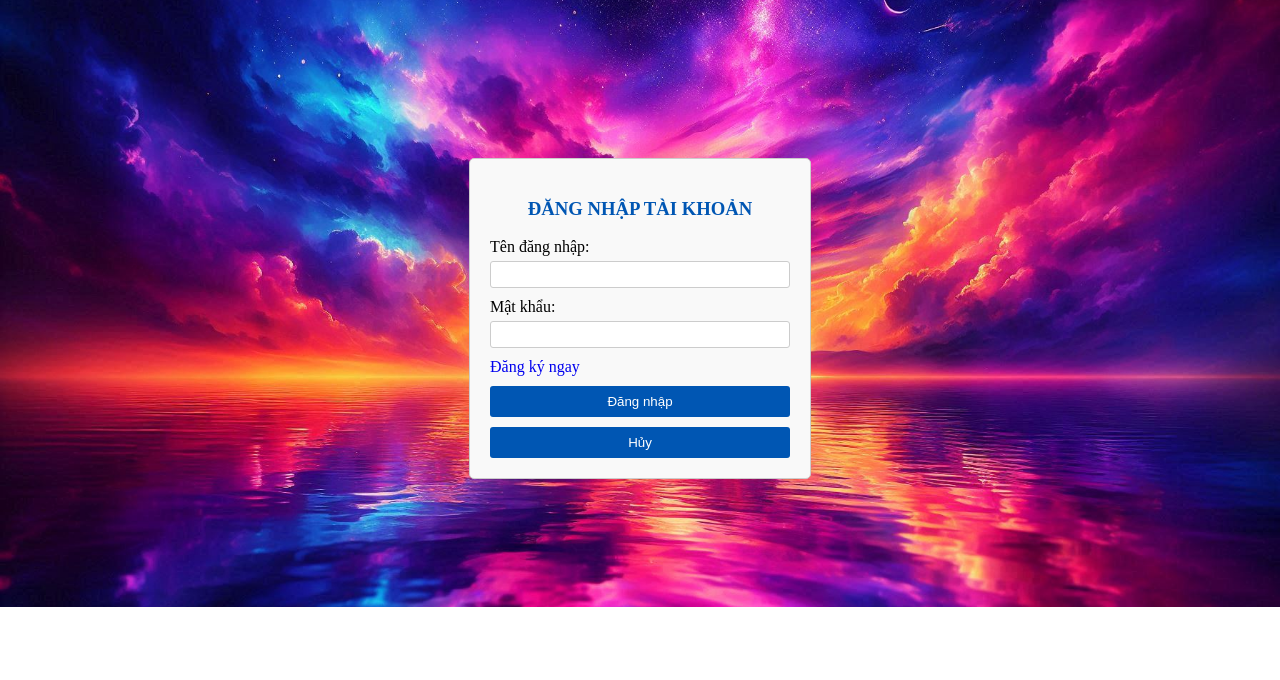
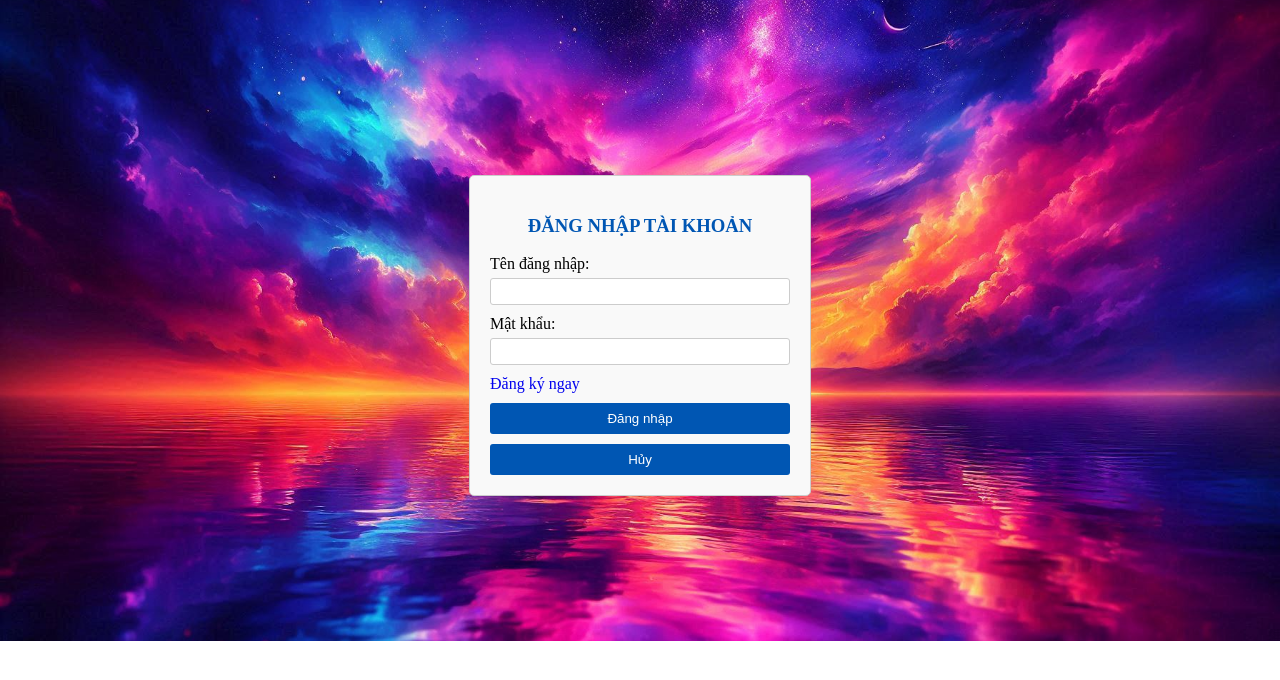
Before and after one commit to axy888/CuaHangThucPham, a PHP site: page /WebBanDoAn/pages/dangnhap.php in a window 1280 px wide. Shown: the top 680 px of the page. Run offline with PHP 8.4, Linux system fonts and the light colour scheme.

Commit message:
Update trangchu.css

```diff
--- a/css/trangchu.css
+++ b/css/trangchu.css
@@ -492,7 +492,7 @@ li.dropdown:hover .dropbtn {
 
 /* đăng nhập đăng ký */
 #dangnhap{
-    height: 577px;
+    height: 611px;
     padding-top: 30px;
     display: flex;
     justify-content: center;
```
